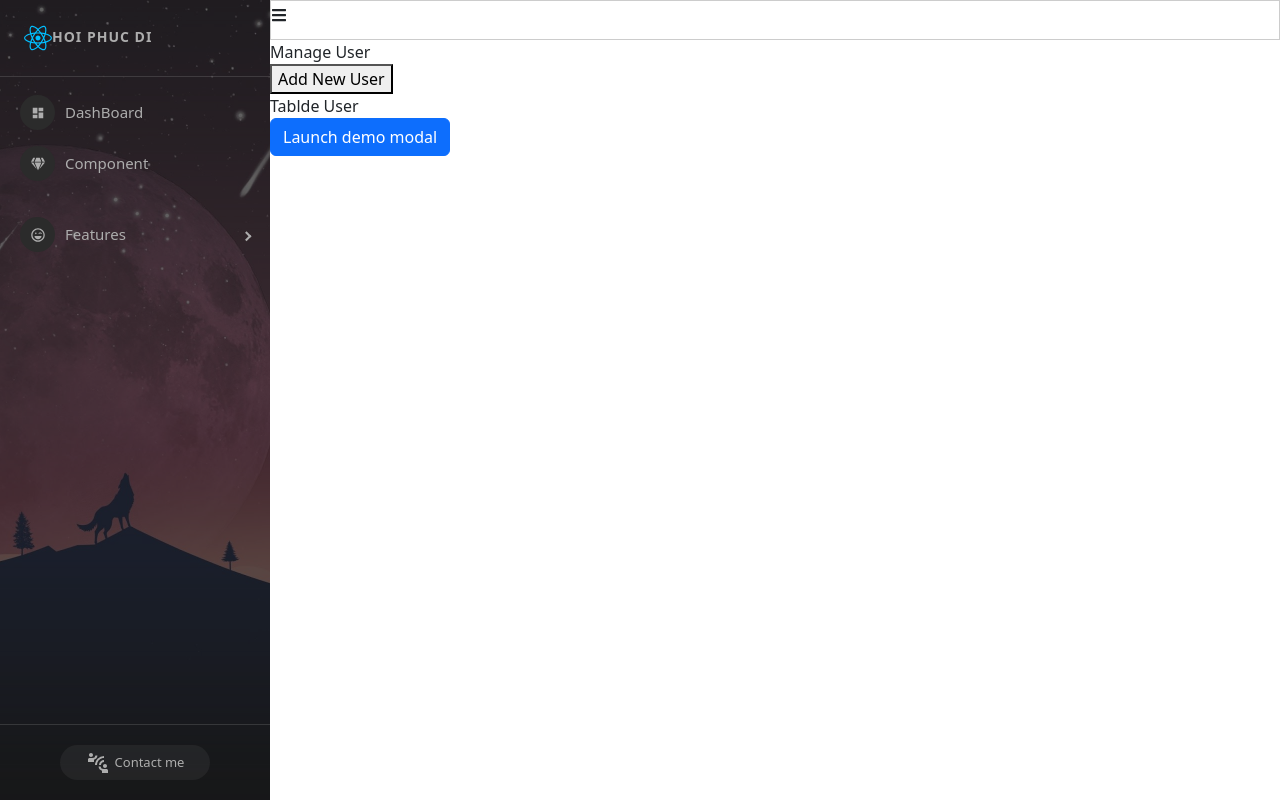
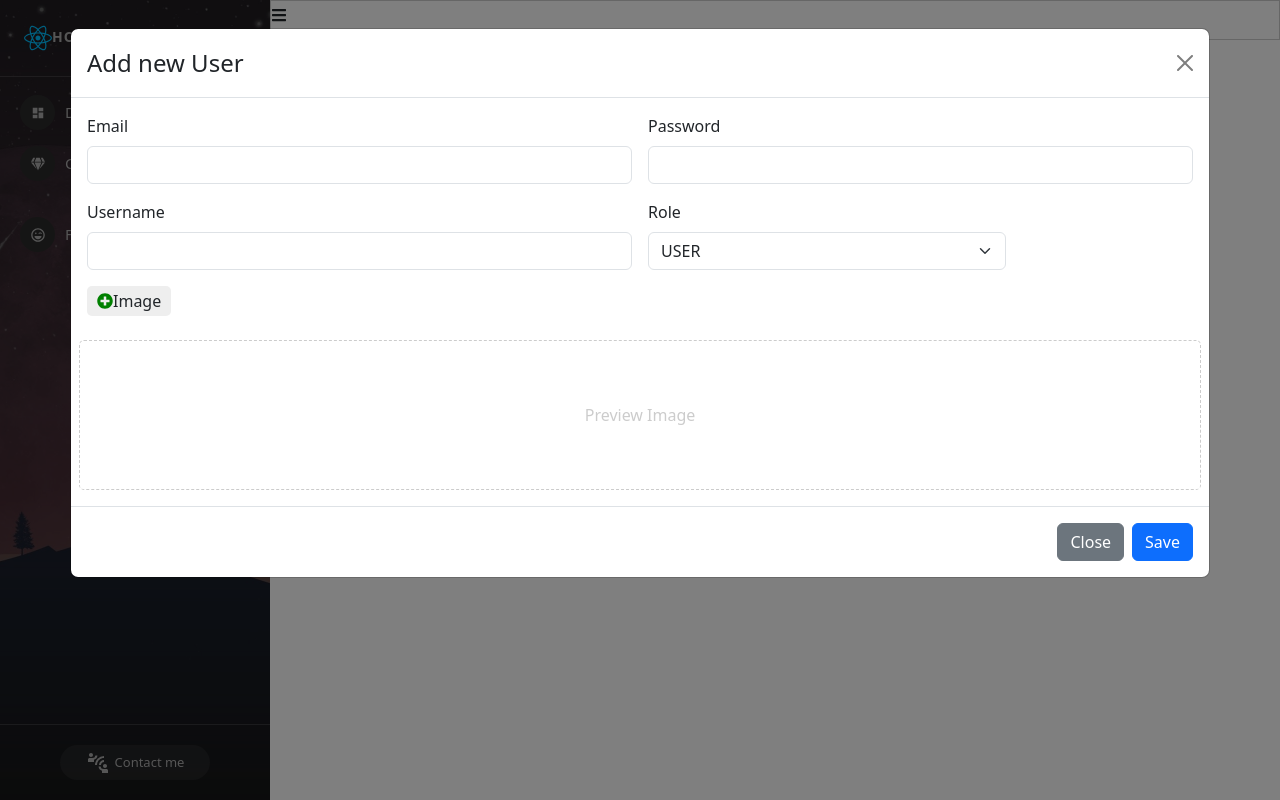
Before and after one commit to ngophuc29/Learn, a React (Create React App) app: page /admin/managerUser in a window 1280 px wide. Both pictures are taken after a click on the button "Add New User". Built offline with nearby package versions, Linux system fonts and the light colour scheme.

Commit message:
#58 tạo state để đóng mở model ở 1 component khác và tạo api lên csdl

```diff
--- a/src/components/Admin/Content/ManagarUser.js
+++ b/src/components/Admin/Content/ManagarUser.js
@@ -1,7 +1,10 @@
 import ModelCreateUser from "./ModelCreateUser";
 import "./ManageUser.scss"
+import { FaPlusCircle } from "react-icons/fa";
+import { useState } from "react";
+const ManagerUser = () => {
 
-const ManagerUser = () => {
+    const [showModelCreateUser, setShowModelCreateUser]=useState(false)
     return (<div className="manager-user-container">
 
         <div className="title">
@@ -11,14 +14,16 @@
         <div className="user-content"
         >
 
-            <div>
+            <div className="btn-add-new">
 
-                <button type="button" className="">Add New User</button>
+                <button type="button" className=" btn btn-primary" onClick={()=>setShowModelCreateUser(!showModelCreateUser)}> <FaPlusCircle/> Add New User </button>
             </div>
-            <div>
+            <div className="table-users-container">
                 Tablde User
             </div>
-                <ModelCreateUser></ModelCreateUser>
+                {/* <ModelCreateUser showModelCreateUser={showModelCreateUser} setShowModelCreateUser={setShowModelCreateUser}></ModelCreateUser> */}
+                <ModelCreateUser show={showModelCreateUser} setShow={setShowModelCreateUser}></ModelCreateUser>
+
         </div>
     </div>);
 }
--- a/src/components/Admin/Content/ManageUser.scss
+++ b/src/components/Admin/Content/ManageUser.scss
@@ -1,7 +1,14 @@
 .manager-user-container{
+    padding: 10px;
     .user-content{
+        .btn-add-new{
+          margin: 15px 0;
+        }
 
-
+    }
+    .title{
+        font-weight: 600;
+        font-size: 20px;
     }
 }
 .model-add-user{
--- a/src/components/Admin/Content/ModelCreateUser.js
+++ b/src/components/Admin/Content/ModelCreateUser.js
@@ -1,38 +1,79 @@
+import axios from 'axios';
 import { useState } from 'react';
 import Button from 'react-bootstrap/Button';
 import Modal from 'react-bootstrap/Modal';
 import { FaPlusCircle } from "react-icons/fa";
-const ModelCreateUser = () => {
-    const [show, setShow] = useState(false);
+const ModelCreateUser = (props) => {
+    const { show, setShow } = props;
+    // const [show, setShow] = useState(false);
 
-    const handleClose = () => setShow(false);
+    const handleClose = () => {
+        setShow(false)
+        setEmail("");
+        setpassword("");
+        setusername("");
+        setimage("");
+        setrole("");
+        setPriviewImage("");
+    };
     const handleShow = () => setShow(true);
 
 
     const [email, setEmail] = useState("");
     const [password, setpassword] = useState("");
     const [username, setusername] = useState("");
-    const [role, setrole] = useState( "USER");
+    const [role, setrole] = useState("USER");
     const [image, setimage] = useState("");
-   const [previewImage,setPriviewImage] = useState("");
-    const handleUpload=(e)=>{
-        if(e.target && e.target.files && e.target.files[0]){
+    const [previewImage, setPriviewImage] = useState("");
+
+
+    //nhap props tu cha
+    // const {showModelCreateUser,setShowModelCreateUser}=props;
+    // const falseShow=() => {
+    //     setShowModelCreateUser(!showModelCreateUser)
+    // }
+
+    const handleUpload = (e) => {
+        if (e.target && e.target.files && e.target.files[0]) {
 
             setPriviewImage(URL.createObjectURL(e.target.files[0]))
-            setimage( e.target.files)
-            console.log("upload",e.target.files[0])
+            setimage(e.target.files)
+            console.log("upload", e.target.files[0])
         }
-        else{
+        else {
             // setPriviewImage("")
 
         }
     }
 
+    const HandelsubmitCreateUser = async() => {
+        //tạo object de call api
+        // let date = {
+        //     email: email,
+        //     password: password,
+        //     username: username,
+        //     role: role,
+        //     userImage: image,
+
+        // }
+        const data = new FormData();
+        data.append('email', email);
+        data.append('password', password);
+        data.append('username', username);
+        data.append('role', role);
+        data.append('userImage', image);
+
+
+
+
+        let res= await axios.post('http://localhost:8081/api/v1/participant', data)
+        console.log(">> check respone :  ",res)
+    }
     return (
         <>
-            <Button variant="primary" onClick={handleShow}>
+            {/* <Button variant="primary" onClick={handleShow}>
                 Launch demo modal
-            </Button>
+            </Button> */}
 
             <Modal show={show} onHide={handleClose} size='xl'
                 backdrop="static"
@@ -46,27 +87,28 @@
                         <div className="col-md-6">
                             <label className="form-label">Email</label>
                             <input type="email" className="form-control" value={email}
-                                onChange={(e)=> setEmail(e.target.value)}
+                                onChange={(e) => setEmail(e.target.value)}
                             />
                         </div>
                         <div className="col-md-6">
                             <label className="form-label">Password</label>
                             <input type="password" className="form-control" value={password}
-                                onChange={(e)=> setpassword(e.target.value)}
+                                onChange={(e) => setpassword(e.target.value)}
                             />
                         </div>
 
                         <div className="col-md-6">
                             <label className="form-label">Username</label>
                             <input type="text" className="form-control" value={username}
-                                onChange={(e)=> setusername(e.target.value)}
+                                onChange={(e) => setusername(e.target.value)}
 
                             />
                         </div>
                         <div className="col-md-4">
                             <label className="form-label">Role</label>
                             <select className="form-select"
-                                onChange={(e)=> setrole(e.target.value)}
+                                onChange={(e) => setrole(e.target.value)}
+                                value={role}
                             >
                                 <option selected value="USER"> USER</option>
                                 <option value="ADMIN">ADMIN</option>
@@ -78,8 +120,8 @@
                                 <FaPlusCircle color='green'></FaPlusCircle>
                                 Image
                             </label>
-                            <input type="file" className="form-control" hidden  id='labelUpload'
-                            onChange={(e)=>handleUpload(e)}
+                            <input type="file" className="form-control" hidden id='labelUpload'
+                                onChange={(e) => handleUpload(e)}
                             />
 
                         </div>
@@ -100,7 +142,7 @@
                     <Button variant="secondary" onClick={handleClose}>
                         Close
                     </Button>
-                    <Button variant="primary" onClick={handleClose}>
+                    <Button variant="primary" onClick={() => HandelsubmitCreateUser()}>
                         Save
                     </Button>
                 </Modal.Footer>
```
Lines whose indentation alone changed are shown as unchanged.
